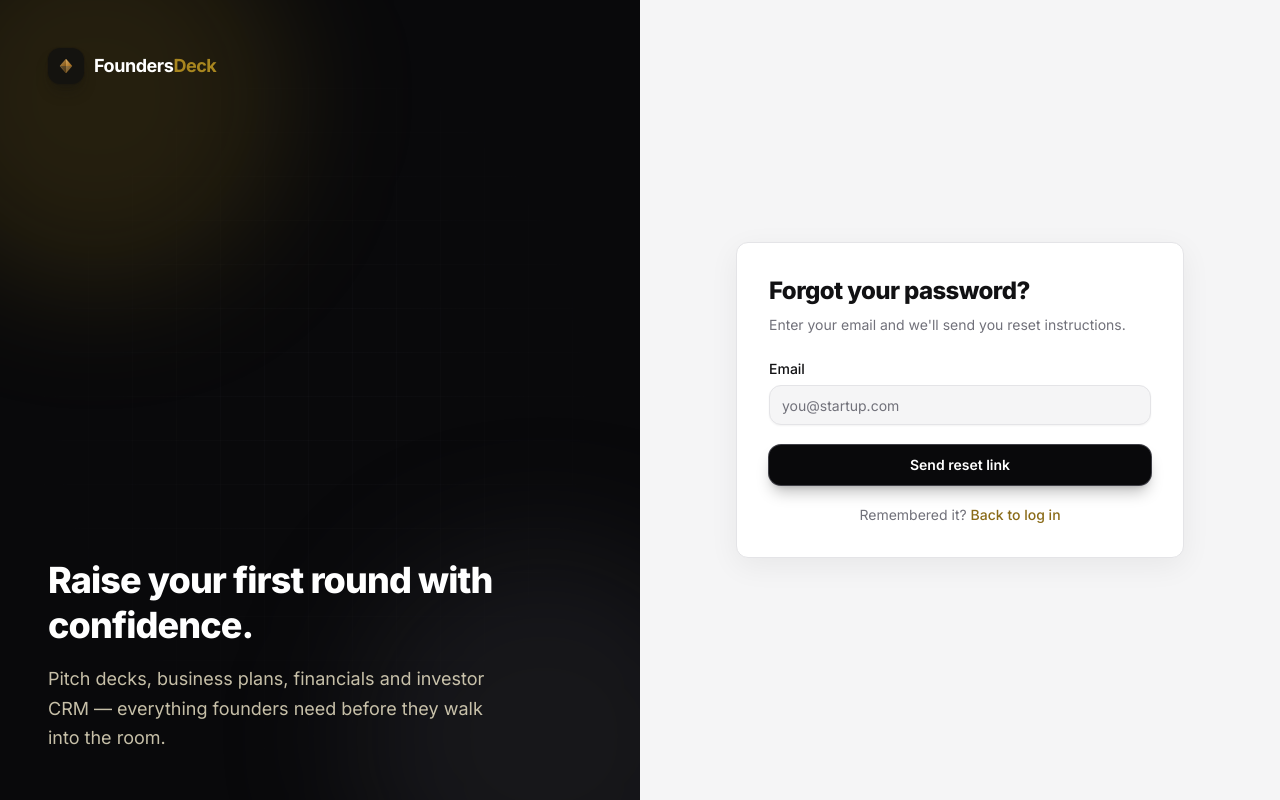
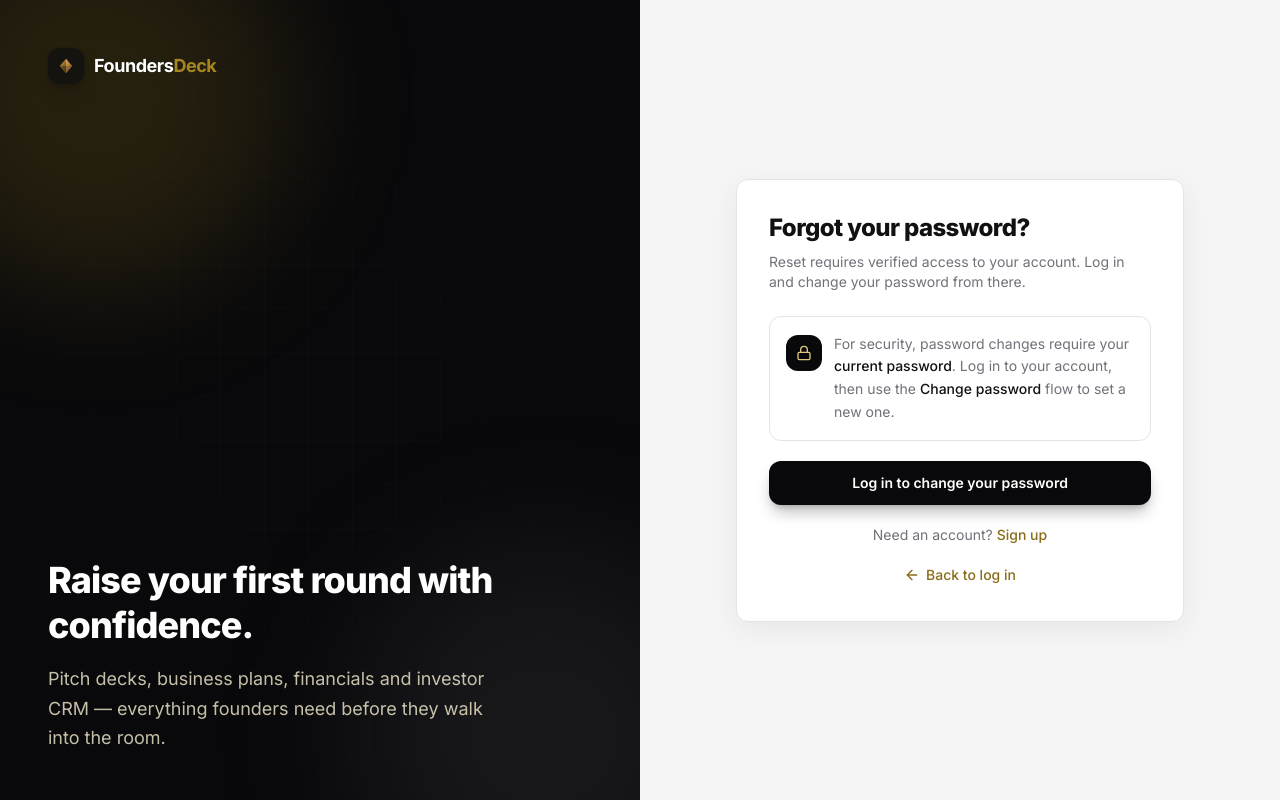
Before and after one commit to justafriend115-dotcom/foundersdeck, a Next.js app: page /forgot-password in a window 1280 px wide. Built offline with nearby package versions, Linux system fonts and the light colour scheme; no server answers.

Commit message:
Security: fail closed without prod secrets, require session+current password to change password, gate quiz API by plan, add CSP header

```diff
--- a/src/app/(auth)/forgot-password/page.tsx
+++ b/src/app/(auth)/forgot-password/page.tsx
@@ -1,7 +1,8 @@
 import type { Metadata } from "next";
+import { ArrowLeft, Lock } from "lucide-react";
+import Link from "next/link";
 
 import { AuthCard } from "@/components/auth/auth-card";
-import { ForgotPasswordForm } from "@/components/auth/forgot-password-form";
 
 export const metadata: Metadata = {
   title: "Forgot password",
@@ -11,9 +12,44 @@ export default function ForgotPasswordPage() {
   return (
     <AuthCard
       title="Forgot your password?"
-      description="Enter your email and we'll send you reset instructions."
+      description="Reset requires verified access to your account. Log in and change your password from there."
     >
-      <ForgotPasswordForm />
+      <div className="space-y-5">
+        <div className="flex items-start gap-3 rounded-xl border border-border bg-muted/50 p-4">
+          <span className="mt-0.5 flex size-9 shrink-0 items-center justify-center rounded-lg bg-zinc-950">
+            <Lock className="size-4 text-brand-300" />
+          </span>
+          <p className="text-sm leading-relaxed text-muted-foreground">
+            For security, password changes require your{" "}
+            <span className="font-medium text-foreground">current password</span>. Log in to your
+            account, then use the <span className="font-medium text-foreground">Change password</span>{" "}
+            flow to set a new one.
+          </p>
+        </div>
+
+        <Link
+          href="/login"
+          className="flex w-full items-center justify-center gap-2 rounded-lg bg-zinc-950 px-5 py-3 text-sm font-semibold text-white shadow-lg shadow-black/25 transition-colors hover:bg-zinc-800"
+        >
+          Log in to change your password
+        </Link>
+
+        <p className="text-center text-sm text-muted-foreground">
+          Need an account?{" "}
+          <Link href="/signup" className="font-medium text-brand-700 hover:text-brand-800">
+            Sign up
+          </Link>
+        </p>
+        <p className="text-center">
+          <Link
+            href="/login"
+            className="inline-flex items-center gap-1.5 text-sm font-medium text-brand-700 hover:text-brand-800"
+          >
+            <ArrowLeft className="size-4" />
+            Back to log in
+          </Link>
+        </p>
+      </div>
     </AuthCard>
   );
 }
--- a/src/app/(auth)/reset-password/page.tsx
+++ b/src/app/(auth)/reset-password/page.tsx
@@ -4,12 +4,12 @@ import { AuthCard } from "@/components/auth/auth-card";
 import { ResetPasswordForm } from "@/components/auth/reset-password-form";
 
 export const metadata: Metadata = {
-  title: "Reset password",
+  title: "Change password",
 };
 
 export default function ResetPasswordPage() {
   return (
-    <AuthCard title="Set a new password" description="Choose a strong password for your account.">
+    <AuthCard title="Change your password" description="Verify your current password, then choose a new one.">
       <ResetPasswordForm />
     </AuthCard>
   );
--- a/src/app/api/academy/quiz/route.ts
+++ b/src/app/api/academy/quiz/route.ts
@@ -21,6 +21,12 @@ export async function POST(request: NextRequest) {
   const track = getTrack(trackId);
   if (!track) {
     return NextResponse.json({ ok: false, error: "Unknown track." }, { status: 400 });
+  }
+  if (!track.free && user.plan === "free") {
+    return NextResponse.json(
+      { ok: false, error: "This track is part of Pro." },
+      { status: 403 },
+    );
   }
   if (answers.length !== track.quiz.length) {
     return NextResponse.json({ ok: false, error: "Answer every question." }, { status: 400 });
--- a/src/app/api/auth/reset-password/route.ts
+++ b/src/app/api/auth/reset-password/route.ts
@@ -1,14 +1,21 @@
 import { NextRequest, NextResponse } from "next/server";
 
+import { getCurrentUser } from "@/lib/auth";
+import { store } from "@/lib/auth/store";
 import { isRateLimited, rateLimitKey } from "@/lib/rate-limit";
 import { readJsonBody } from "@/lib/request";
-import { store } from "@/lib/auth/store";
 
 export async function POST(request: NextRequest) {
+  const user = await getCurrentUser();
+  if (!user) {
+    return NextResponse.json(
+      { ok: false, error: "You must be logged in to change your password." },
+      { status: 401 },
+    );
+  }
+
   const body = (await readJsonBody(request, 16 * 1024)) as Record<string, unknown> | null;
-  const email = String(body?.email ?? "")
-    .trim()
-    .toLowerCase();
+  const currentPassword = String(body?.currentPassword ?? "");
   const password = String(body?.password ?? "");
 
   if (password.length < 8) {
@@ -18,7 +25,7 @@ export async function POST(request: NextRequest) {
     );
   }
 
-  const key = rateLimitKey(request, `reset:${email}`);
+  const key = rateLimitKey(request, `reset:${user.id}`);
   if (isRateLimited(key)) {
     return NextResponse.json(
       { ok: false, error: "Too many attempts. Try again in 15 minutes." },
@@ -26,13 +33,14 @@ export async function POST(request: NextRequest) {
     );
   }
 
-  const updated = await store.updatePassword(email, password);
-  if (!updated) {
+  const stored = await store.findById(user.id);
+  if (!stored || !store.verifyPassword(stored, currentPassword)) {
     return NextResponse.json(
-      { ok: false, error: "No account found for that email." },
-      { status: 404 },
+      { ok: false, error: "Your current password is incorrect." },
+      { status: 403 },
     );
   }
 
+  await store.updatePassword(user.email, password);
   return NextResponse.json({ ok: true, message: "Your password has been updated." });
 }
--- a/src/components/auth/forgot-password-form.tsx
+++ /dev/null
@@ -1,104 +0,0 @@
-"use client";
-
-import { ArrowLeft, CheckCircle2, Loader2 } from "lucide-react";
-import Link from "next/link";
-import { useState } from "react";
-
-import { Button } from "@/components/ui/button";
-import { Input } from "@/components/ui/input";
-
-export function ForgotPasswordForm() {
-  const [loading, setLoading] = useState(false);
-  const [error, setError] = useState<string | null>(null);
-  const [sentTo, setSentTo] = useState<string | null>(null);
-
-  async function handleSubmit(event: React.FormEvent<HTMLFormElement>) {
-    event.preventDefault();
-    setError(null);
-
-    const email = new FormData(event.currentTarget).get("email");
-    if (typeof email !== "string" || !email.trim()) {
-      setError("Please enter your email address.");
-      return;
-    }
-
-    setLoading(true);
-    try {
-      const res = await fetch("/api/auth/forgot-password", {
-        method: "POST",
-        headers: { "Content-Type": "application/json" },
-        body: JSON.stringify({ email: email.trim() }),
-      });
-      const json = await res.json();
-      if (!json.ok) {
-        setError(json.error ?? "Something went wrong. Please try again.");
-        return;
-      }
-      setSentTo(email.trim());
-    } catch {
-      setError("Network error. Please try again.");
-    } finally {
-      setLoading(false);
-    }
-  }
-
-  if (sentTo) {
-    return (
-      <div className="space-y-4 text-center">
-        <div className="mx-auto flex size-12 items-center justify-center rounded-full bg-emerald-50">
-          <CheckCircle2 className="size-6 text-emerald-600" />
-        </div>
-        <div>
-          <h2 className="text-lg font-bold text-foreground">Check your inbox</h2>
-          <p className="mt-2 text-sm leading-relaxed text-muted-foreground">
-            If an account exists for <span className="font-medium text-foreground">{sentTo}</span>,
-            reset instructions are on the way.
-          </p>
-        </div>
-        <Link
-          href="/login"
-          className="inline-flex items-center gap-1.5 text-sm font-medium text-brand-700 hover:text-brand-800"
-        >
-          <ArrowLeft className="size-4" />
-          Back to log in
-        </Link>
-      </div>
-    );
-  }
-
-  return (
-    <form onSubmit={handleSubmit} className="space-y-5">
-      <div>
-        <label htmlFor="email" className="mb-1.5 block text-sm font-medium text-foreground">
-          Email
-        </label>
-        <Input
-          id="email"
-          name="email"
-          type="email"
-          required
-          autoComplete="email"
-          placeholder="you@startup.com"
-        />
-      </div>
-
-      {error && (
-        <p className="rounded-lg border border-red-200 bg-red-50 px-3 py-2 text-sm text-red-700">
-          {error}
-        </p>
-      )}
-
-      <Button type="submit" variant="gradient" className="w-full" disabled={loading}>
-        {loading && <Loader2 className="animate-spin" />}
-        Send reset link
-      </Button>
-
-      <p className="text-center text-sm text-muted-foreground">
-        Remembered it?{" "}
-        <Link href="/login" className="font-medium text-brand-700 hover:text-brand-800">
-          Back to log in
-        </Link>
-      </p>
-    </form>
-  );
-}
--- a/src/components/auth/reset-password-form.tsx
+++ b/src/components/auth/reset-password-form.tsx
@@ -17,7 +17,7 @@ export function ResetPasswordForm() {
     setError(null);
 
     const data = new FormData(event.currentTarget);
-    const email = String(data.get("email") ?? "").trim();
+    const currentPassword = String(data.get("currentPassword") ?? "");
     const password = String(data.get("password") ?? "");
     const confirm = String(data.get("confirmPassword") ?? "");
 
@@ -35,7 +35,7 @@ export function ResetPasswordForm() {
       const res = await fetch("/api/auth/reset-password", {
         method: "POST",
         headers: { "Content-Type": "application/json" },
-        body: JSON.stringify({ email, password }),
+        body: JSON.stringify({ currentPassword, password }),
       });
       const json = await res.json();
       if (!json.ok) {
@@ -59,15 +59,15 @@ export function ResetPasswordForm() {
         <div>
           <h2 className="text-lg font-bold text-foreground">Password updated</h2>
           <p className="mt-2 text-sm leading-relaxed text-muted-foreground">
-            Your password has been reset. You can now log in with your new credentials.
+            Your password has been changed. You can now log in with your new credentials.
           </p>
         </div>
         <Link
-          href="/login"
+          href="/dashboard"
           className="inline-flex items-center gap-1.5 text-sm font-medium text-brand-700 hover:text-brand-800"
         >
           <ArrowLeft className="size-4" />
-          Back to log in
+          Back to dashboard
         </Link>
       </div>
     );
@@ -76,16 +76,16 @@ export function ResetPasswordForm() {
   return (
     <form onSubmit={handleSubmit} className="space-y-5">
       <div>
-        <label htmlFor="email" className="mb-1.5 block text-sm font-medium text-foreground">
-          Email
+        <label htmlFor="currentPassword" className="mb-1.5 block text-sm font-medium text-foreground">
+          Current password
         </label>
         <Input
-          id="email"
-          name="email"
-          type="email"
+          id="currentPassword"
+          name="currentPassword"
+          type="password"
           required
-          autoComplete="email"
-          placeholder="you@startup.com"
+          autoComplete="current-password"
+          placeholder="Your current password"
         />
       </div>
 
@@ -128,13 +128,13 @@ export function ResetPasswordForm() {
 
       <Button type="submit" variant="gradient" className="w-full" disabled={loading}>
         {loading && <Loader2 className="animate-spin" />}
-        Reset password
+        Update password
       </Button>
 
       <p className="text-center text-sm text-muted-foreground">
         Remembered it?{" "}
-        <Link href="/login" className="font-medium text-brand-700 hover:text-brand-800">
-          Back to log in
+        <Link href="/dashboard" className="font-medium text-brand-700 hover:text-brand-800">
+          Back to dashboard
         </Link>
       </p>
     </form>
--- a/src/lib/auth/token.ts
+++ b/src/lib/auth/token.ts
@@ -3,9 +3,12 @@ import { createHmac, timingSafeEqual } from "crypto";
 import type { User } from "./types";
 
 const SESSION_TTL_MS = 7 * 24 * 60 * 60 * 1000;
-const SECRET = process.env.FD_AUTH_SECRET ?? "fd-dev-secret-change-me";
+const isProduction = process.env.NODE_ENV === "production";
+const SECRET =
+  process.env.FD_AUTH_SECRET ?? (isProduction ? null : "fd-dev-secret-change-me");
 
 function sign(payload: string): string {
+  if (!SECRET) throw new Error("FD_AUTH_SECRET is not set in production.");
   return createHmac("sha256", SECRET).update(payload).digest("base64url");
 }
 
@@ -24,6 +27,7 @@ export function createSessionToken(user: User): string {
 
 export function readSessionToken(token: string | undefined | null): User | null {
   if (!token) return null;
+  if (!SECRET) return null;
   const [payload, signature] = token.split(".");
   if (!payload || !signature) return null;
 
--- a/src/middleware.ts
+++ b/src/middleware.ts
@@ -3,8 +3,8 @@ import type { NextRequest } from "next/server";
 
 import { SESSION_COOKIE } from "@/lib/auth/constants";
 
-const protectedRoutes = ["/dashboard", "/academy"];
-const authRoutes = ["/login", "/signup", "/forgot-password", "/reset-password"];
+const protectedRoutes = ["/dashboard", "/academy", "/reset-password"];
+const authRoutes = ["/login", "/signup", "/forgot-password"];
 
 const publicApiPaths = [
   "/api/auth/login",
```
Also changed, not shown: next.config.mjs (+15 -0 lines), src/lib/crypto.ts (+11 -5 lines), 1 other file (tests, documents, lock files or other folders).
